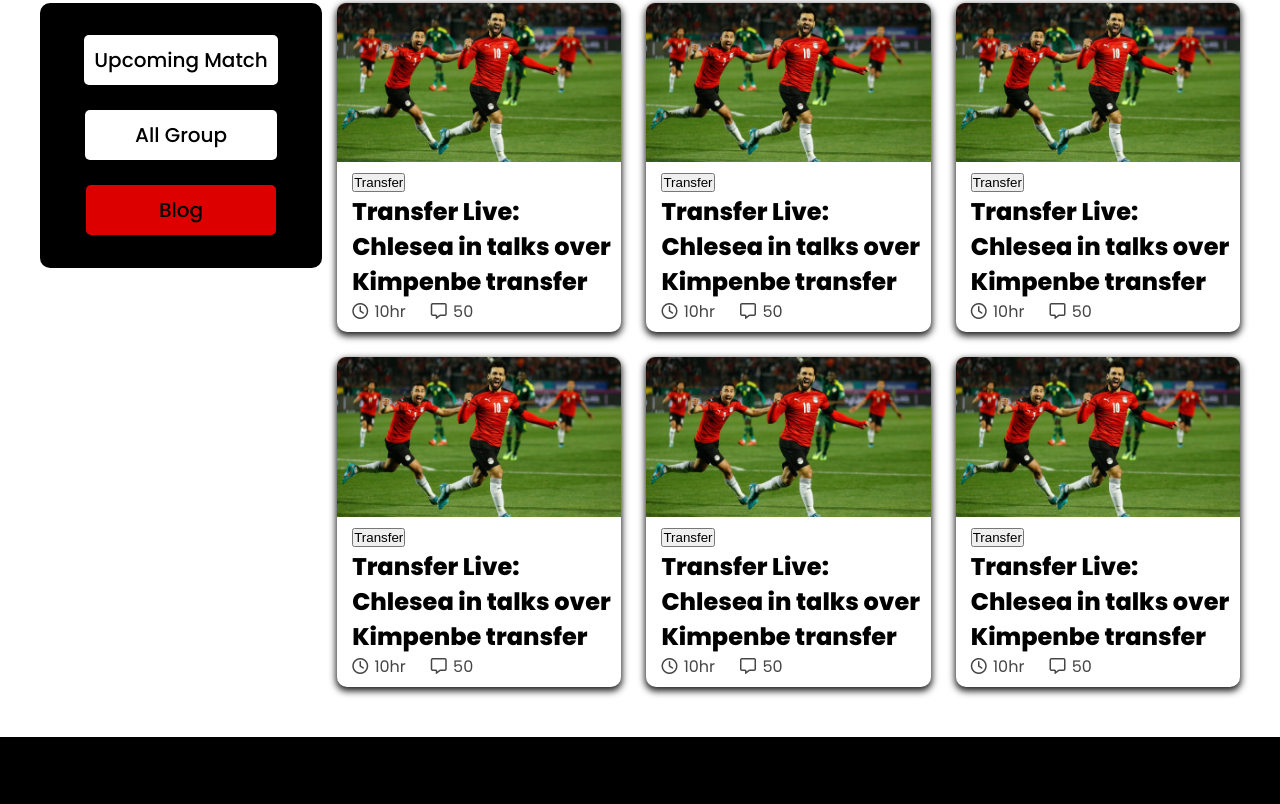
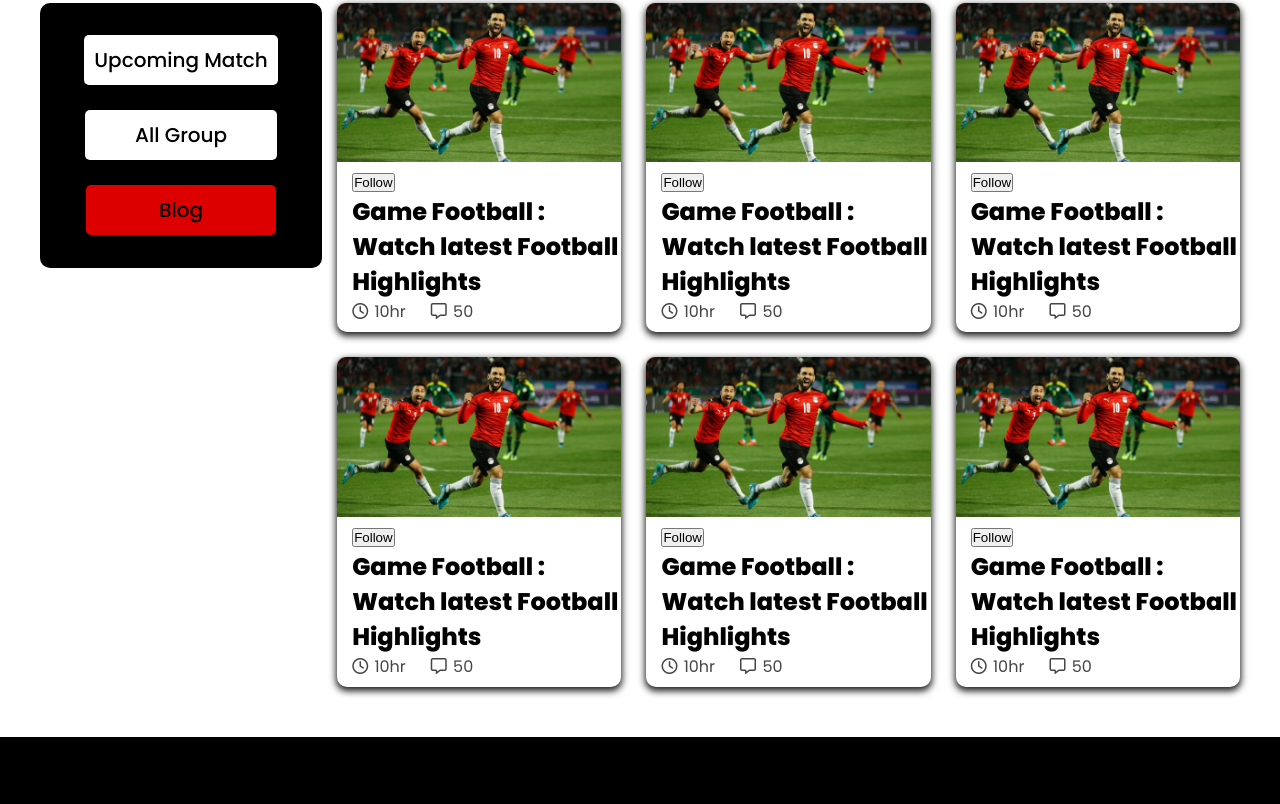
Before and after one commit to rony9669/qatar-world-cup, a plain HTML site: page index.html in a window 1280 px wide. Shown: the part 727-1531 px from the top of the page. Drawn offline with Linux system fonts and the light colour scheme.

Commit message:
Text Upadate

```diff
--- a/index.html
+++ b/index.html
@@ -77,8 +77,8 @@
                     </div>
                     <div class="live-video-text-align">
                         <div class="live-video-text">
-                            <button>Transfer</button>
-                            <h2>Transfer Live: Chlesea in talks over Kimpenbe transfer</h2>
+                            <button>Follow</button>
+                            <h2>Game Football : Watch latest Football Highlights</h2>
                         </div>
                         <div class="live-video-info">
                             <div class="live-video-time">
@@ -98,8 +98,8 @@
                     </div>
                     <div class="live-video-text-align">
                         <div class="live-video-text">
-                            <button>Transfer</button>
-                            <h2>Transfer Live: Chlesea in talks over Kimpenbe transfer</h2>
+                            <button>Follow</button>
+                            <h2>Game Football : Watch latest Football Highlights</h2>
                         </div>
                         <div class="live-video-info">
                             <div class="live-video-time">
@@ -120,8 +120,8 @@
                     </div>
                     <div class="live-video-text-align">
                         <div class="live-video-text">
-                            <button>Transfer</button>
-                            <h2>Transfer Live: Chlesea in talks over Kimpenbe transfer</h2>
+                            <button>Follow</button>
+                            <h2>Game Football : Watch latest Football Highlights</h2>
                         </div>
                         <div class="live-video-info">
                             <div class="live-video-time">
@@ -142,8 +142,8 @@
                     </div>
                     <div class="live-video-text-align">
                         <div class="live-video-text">
-                            <button>Transfer</button>
-                            <h2>Transfer Live: Chlesea in talks over Kimpenbe transfer</h2>
+                            <button>Follow</button>
+                            <h2>Game Football : Watch latest Football Highlights</h2>
                         </div>
                         <div class="live-video-info">
                             <div class="live-video-time">
@@ -164,8 +164,8 @@
                     </div>
                     <div class="live-video-text-align">
                         <div class="live-video-text">
-                            <button>Transfer</button>
-                            <h2>Transfer Live: Chlesea in talks over Kimpenbe transfer</h2>
+                            <button>Follow</button>
+                            <h2>Game Football : Watch latest Football Highlights</h2>
                         </div>
                         <div class="live-video-info">
                             <div class="live-video-time">
@@ -186,8 +186,8 @@
                     </div>
                     <div class="live-video-text-align">
                         <div class="live-video-text">
-                            <button>Transfer</button>
-                            <h2>Transfer Live: Chlesea in talks over Kimpenbe transfer</h2>
+                            <button>Follow</button>
+                            <h2>Game Football : Watch latest Football Highlights</h2>
                         </div>
                         <div class="live-video-info">
                             <div class="live-video-time">
```
